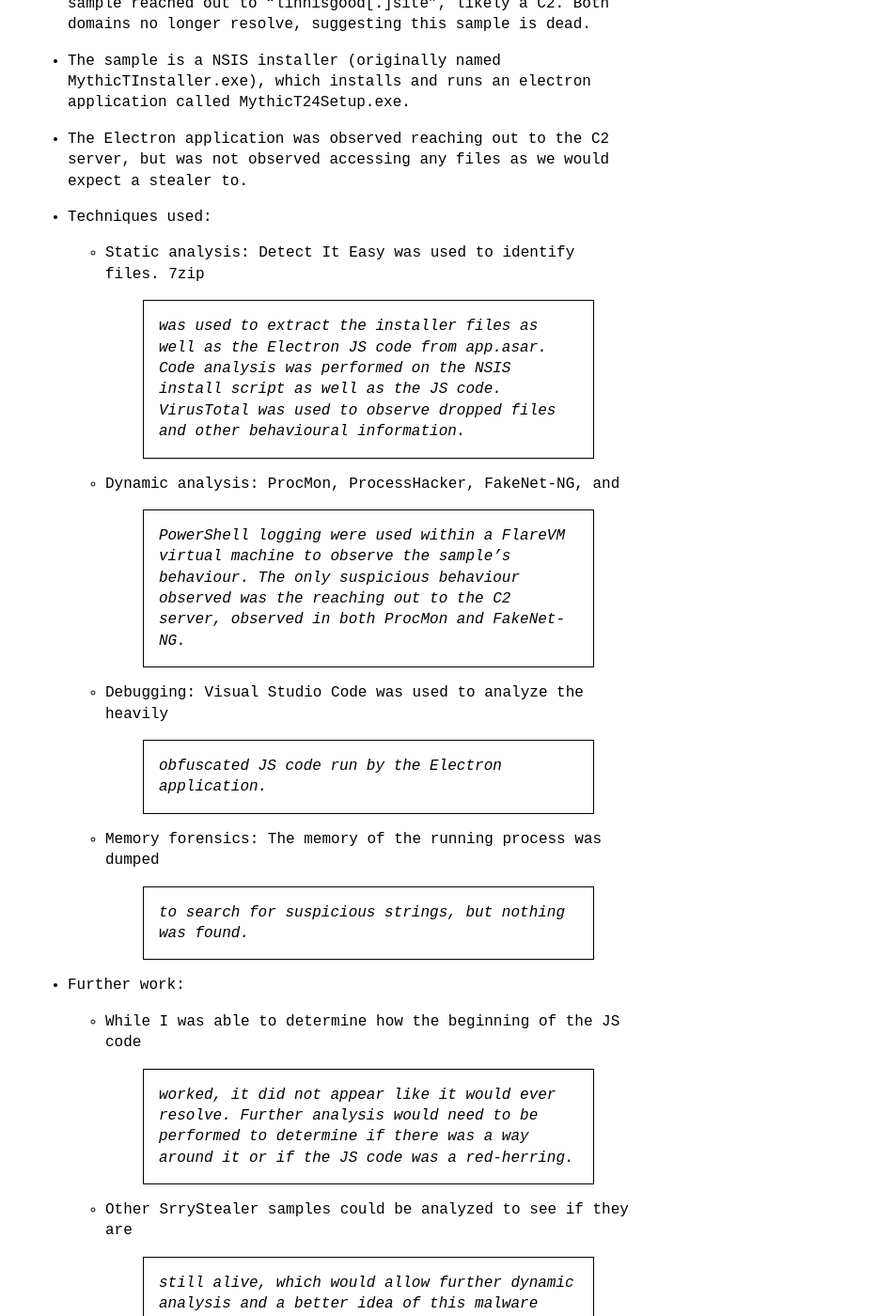
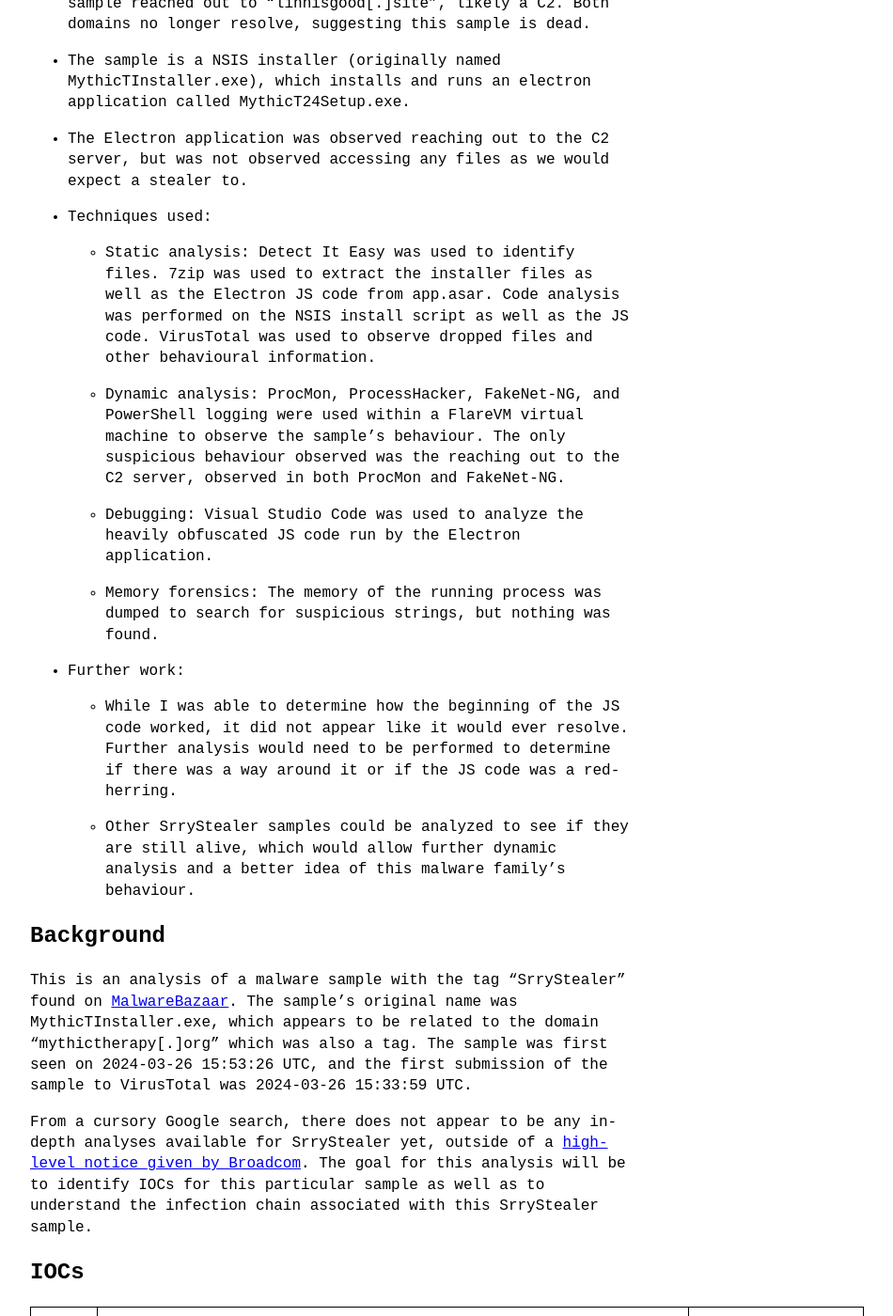
Before and after one commit to murdoch3/murdoch3.github.io, a Jekyll site: the page built from _posts/2023-03-30-srry-stealer-analysis.md, in a window 1280 px wide and 1400 px high, scrolled down 342 px. Shown: the whole window at 94% size, without its empty margins (288-1238 px from the left). Built offline with Jekyll 4.4.1, drawn with Linux system fonts in a browser that asks for light colours; some of the changed text lies outside the part shown.

```diff
--- a/_posts/2023-03-30-srry-stealer-analysis.md
+++ b/_posts/2023-03-30-srry-stealer-analysis.md
@@ -17,34 +17,34 @@ Summary
 -   Techniques used:
 
     -   Static analysis: Detect It Easy was used to identify files. 7zip
-        > was used to extract the installer files as well as the
-        > Electron JS code from app.asar. Code analysis was performed on
-        > the NSIS install script as well as the JS code. VirusTotal was
-        > used to observe dropped files and other behavioural
-        > information.
+        was used to extract the installer files as well as the
+        Electron JS code from app.asar. Code analysis was performed on
+        the NSIS install script as well as the JS code. VirusTotal was
+        used to observe dropped files and other behavioural
+        information.
 
     -   Dynamic analysis: ProcMon, ProcessHacker, FakeNet-NG, and
-        > PowerShell logging were used within a FlareVM virtual machine
-        > to observe the sample’s behaviour. The only suspicious
-        > behaviour observed was the reaching out to the C2 server,
-        > observed in both ProcMon and FakeNet-NG.
+        PowerShell logging were used within a FlareVM virtual machine
+        to observe the sample’s behaviour. The only suspicious
+        behaviour observed was the reaching out to the C2 server,
+        observed in both ProcMon and FakeNet-NG.
 
     -   Debugging: Visual Studio Code was used to analyze the heavily
-        > obfuscated JS code run by the Electron application.
+        obfuscated JS code run by the Electron application.
 
     -   Memory forensics: The memory of the running process was dumped
-        > to search for suspicious strings, but nothing was found.
+        to search for suspicious strings, but nothing was found.
 
 -   Further work:
 
     -   While I was able to determine how the beginning of the JS code
-        > worked, it did not appear like it would ever resolve. Further
-        > analysis would need to be performed to determine if there was
-        > a way around it or if the JS code was a red-herring.
+        worked, it did not appear like it would ever resolve. Further
+        analysis would need to be performed to determine if there was
+        a way around it or if the JS code was a red-herring.
 
     -   Other SrryStealer samples could be analyzed to see if they are
-        > still alive, which would allow further dynamic analysis and a
-        > better idea of this malware family’s behaviour.
+        still alive, which would allow further dynamic analysis and a
+        better idea of this malware family’s behaviour.
 
 Background
 ==========
```
